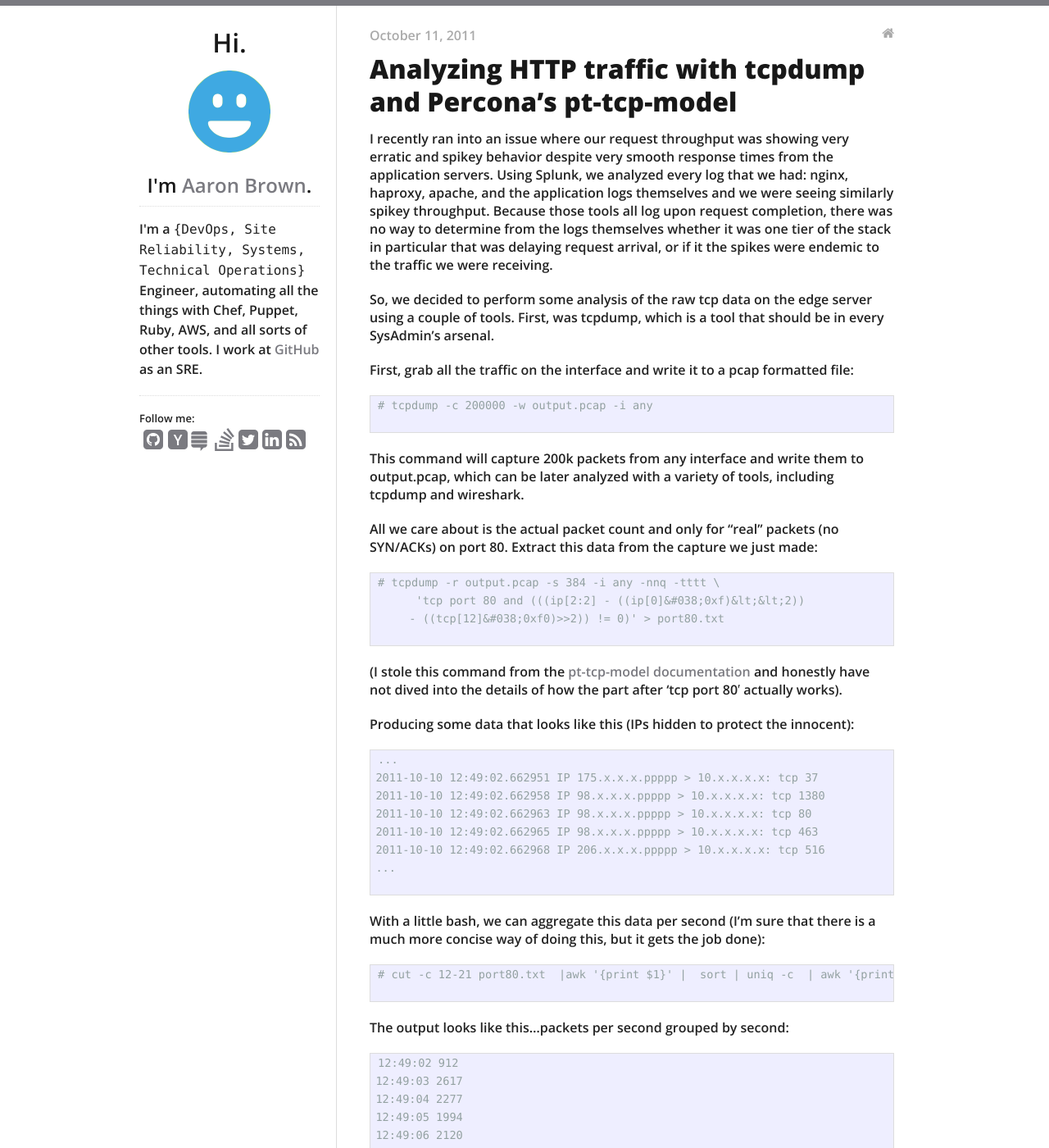
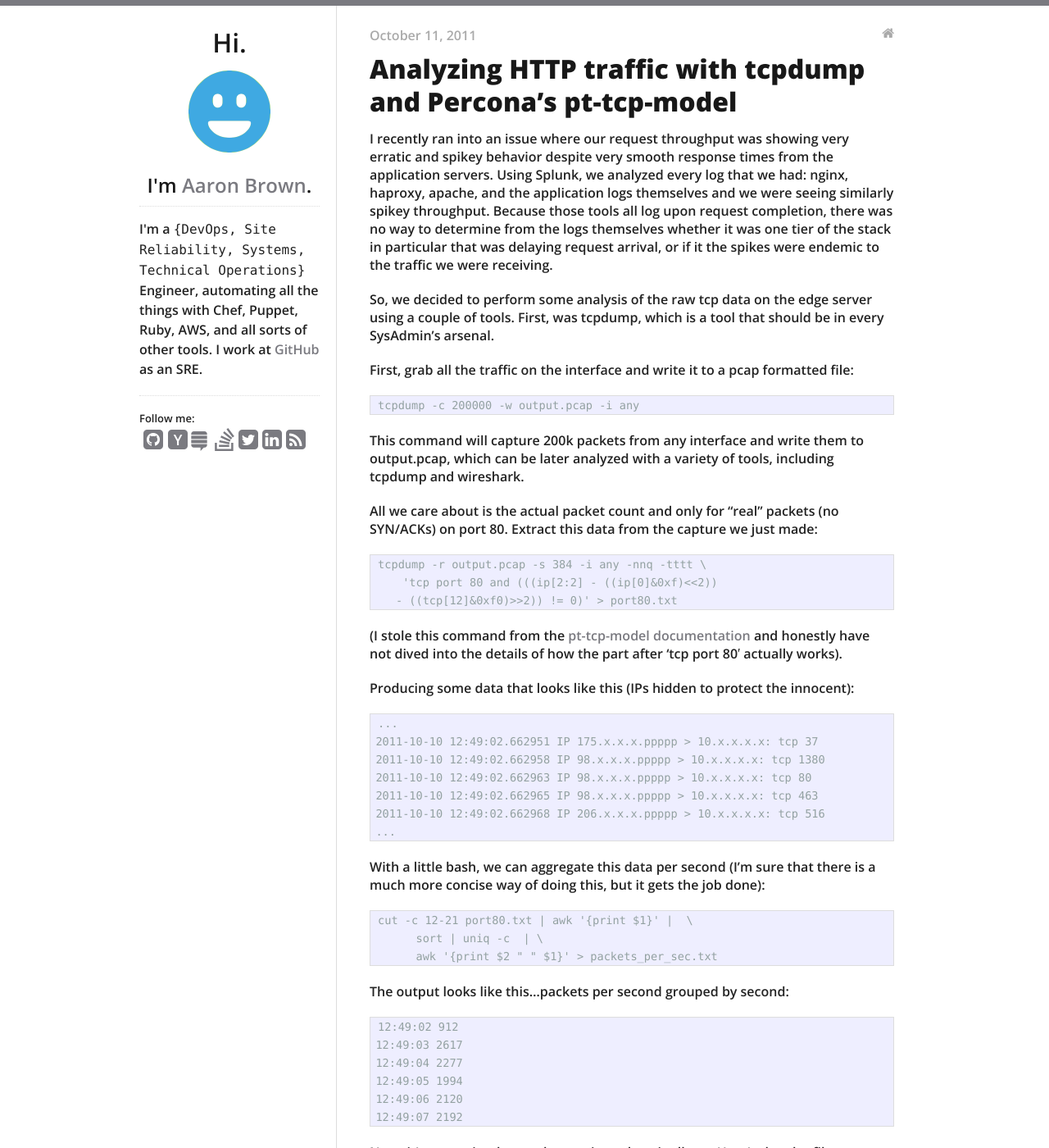
Before and after one commit to aaronbbrown/aaronbbrown.github.io, a Jekyll site: the page built from _posts/2011-10-11-analyzing-http-traffic-tcpdump-perconas-pttcpmodel.md, in a window 1280 px wide and 1400 px high. Shown: the whole window at 82% size. Built offline with Jekyll 4.4.1, drawn with Linux system fonts in a browser that asks for light colours; nearby versions of some CDN libraries; comment, search, counter and statistics services are not loaded.

Commit message:
more fixing of formatting of pt-tcp-model post

````diff
--- a/_posts/2011-10-11-analyzing-http-traffic-tcpdump-perconas-pttcpmodel.md
+++ b/_posts/2011-10-11-analyzing-http-traffic-tcpdump-perconas-pttcpmodel.md
@@ -19,8 +19,7 @@
 First, grab all the traffic on the interface and write it to a pcap formatted file:
 
 ```
-# tcpdump -c 200000 -w output.pcap -i any
-
+tcpdump -c 200000 -w output.pcap -i any
 ```
 
 This command will capture 200k packets from any interface and write them to output.pcap, which can be later analyzed with a variety of tools, including tcpdump and wireshark.
@@ -28,10 +27,9 @@
 All we care about is the actual packet count and only for &#8220;real&#8221; packets (no SYN/ACKs) on port 80. Extract this data from the capture we just made:
 
 ```
-# tcpdump -r output.pcap -s 384 -i any -nnq -tttt \
-      'tcp port 80 and (((ip[2:2] - ((ip[0]&#038;0xf)&lt;&lt;2))
-     - ((tcp[12]&#038;0xf0)>>2)) != 0)' > port80.txt
-
+tcpdump -r output.pcap -s 384 -i any -nnq -tttt \
+    'tcp port 80 and (((ip[2:2] - ((ip[0]&0xf)<<2))
+   - ((tcp[12]&0xf0)>>2)) != 0)' > port80.txt
 ```
 
 (I stole this command from the [pt-tcp-model documentation][1] and honestly have not dived into the details of how the part after &#8216;tcp port 80&#8242; actually works).
@@ -46,14 +44,14 @@
 2011-10-10 12:49:02.662965 IP 98.x.x.x.ppppp > 10.x.x.x.x: tcp 463
 2011-10-10 12:49:02.662968 IP 206.x.x.x.ppppp > 10.x.x.x.x: tcp 516
 ...
-
 ```
 
 With a little bash, we can aggregate this data per second (I&#8217;m sure that there is a much more concise way of doing this, but it gets the job done):
 
 ```
-# cut -c 12-21 port80.txt  |awk '{print $1}' |  sort | uniq -c  | awk '{print $2 " " $1}' > packets_per_sec.txt
-
+cut -c 12-21 port80.txt | awk '{print $1}' |  \
+      sort | uniq -c  | \
+      awk '{print $2 " " $1}' > packets_per_sec.txt
 ```
 
 The output looks like this&#8230;packets per second grouped by second:
@@ -65,7 +63,6 @@
 12:49:05 1994
 12:49:06 2120
 12:49:07 2192
-
 ```
 
 Next, it&#8217;s some simple gnuplot magic to chart it all out. Here&#8217;s the plot file:
@@ -92,9 +89,10 @@
 ```
 
 Run that with
-`<br />
-# gnuplot file.plot<br />
-`
+
+```
+gnuplot file.plot
+```
 
 If you are on a Mac, AquaTerm will probably pop up and show you the graph. If not, you can open the packets_count.png file. What I got, looked like this:
 
@@ -114,7 +112,6 @@
 # pt-tcp-model port80.txt > requests.txt
 # sort -n -k1,1 requests.txt > sorted.txt
 # pt-tcp-model --type=requests --run-time=11 sorted.txt > sliced.txt
-
 ```
 
 Now, you have sliced.txt which looks something like this:
@@ -125,12 +122,12 @@
 1318265344 20.75   504.000   504   509 1.000000 20.748874 26.378252 1.166846 0.766312 1.000000
 1318265345 23.96   461.000   461   462 1.000000 23.963005 32.181679 3.929070 0.679943 1.000000
 1318265346 23.60   438.000   438   423 1.000000 23.595860 26.154968 0.421166 0.939690 1.000000
-
 ```
 
 The columns are in the documentation, but in this case, I&#8217;m mostly interested in graphing time vs the number of complete requests arriving (columns 1 and 4).
 
 Here&#8217;s some gnuplot for that:
+
 ```
 set title "TCP Port 80 - arrivals/sec"<br />
 set terminal aqua enhanced title "TCP Port 80 - arrivals/sec"<br />
````
